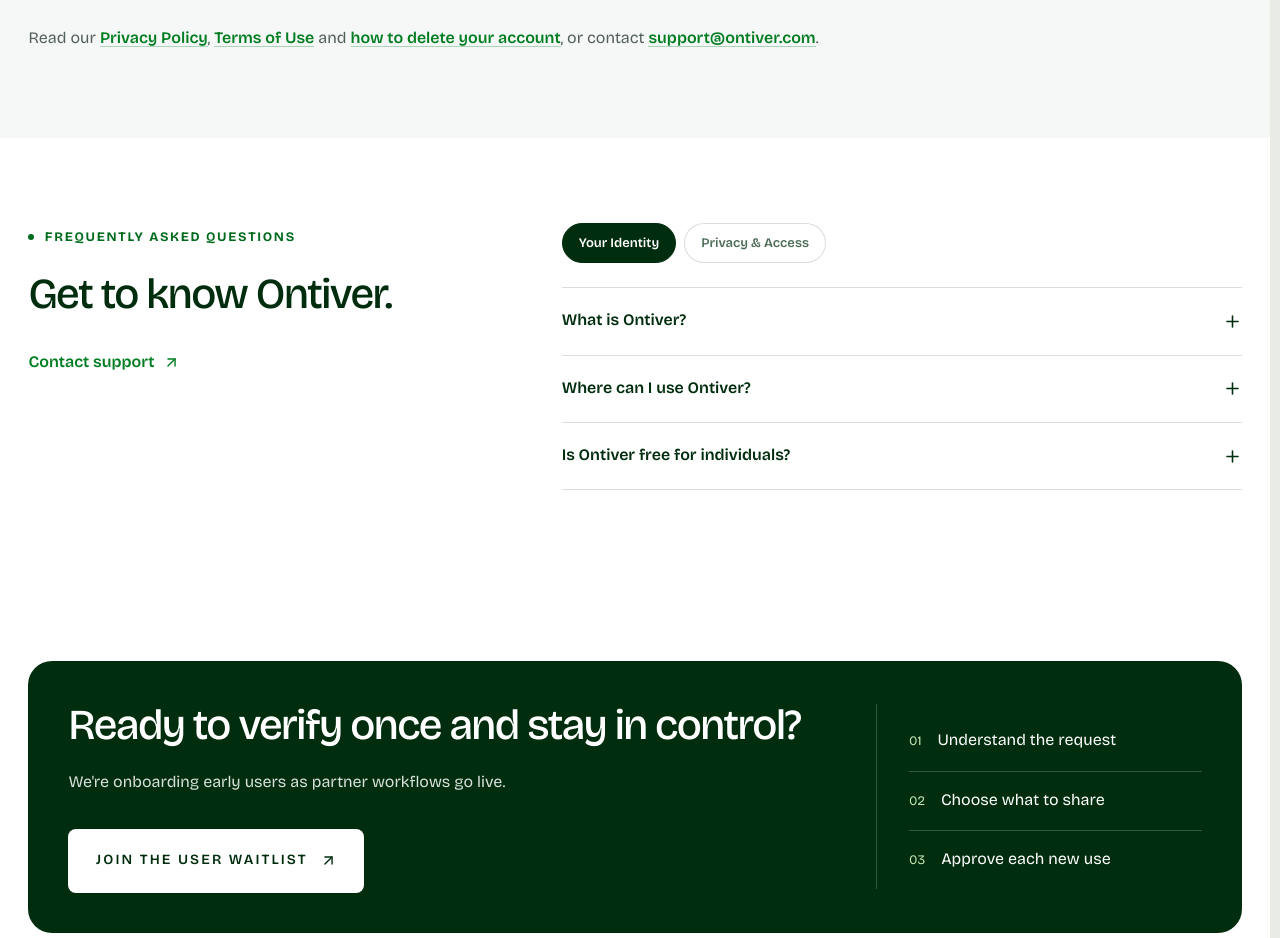
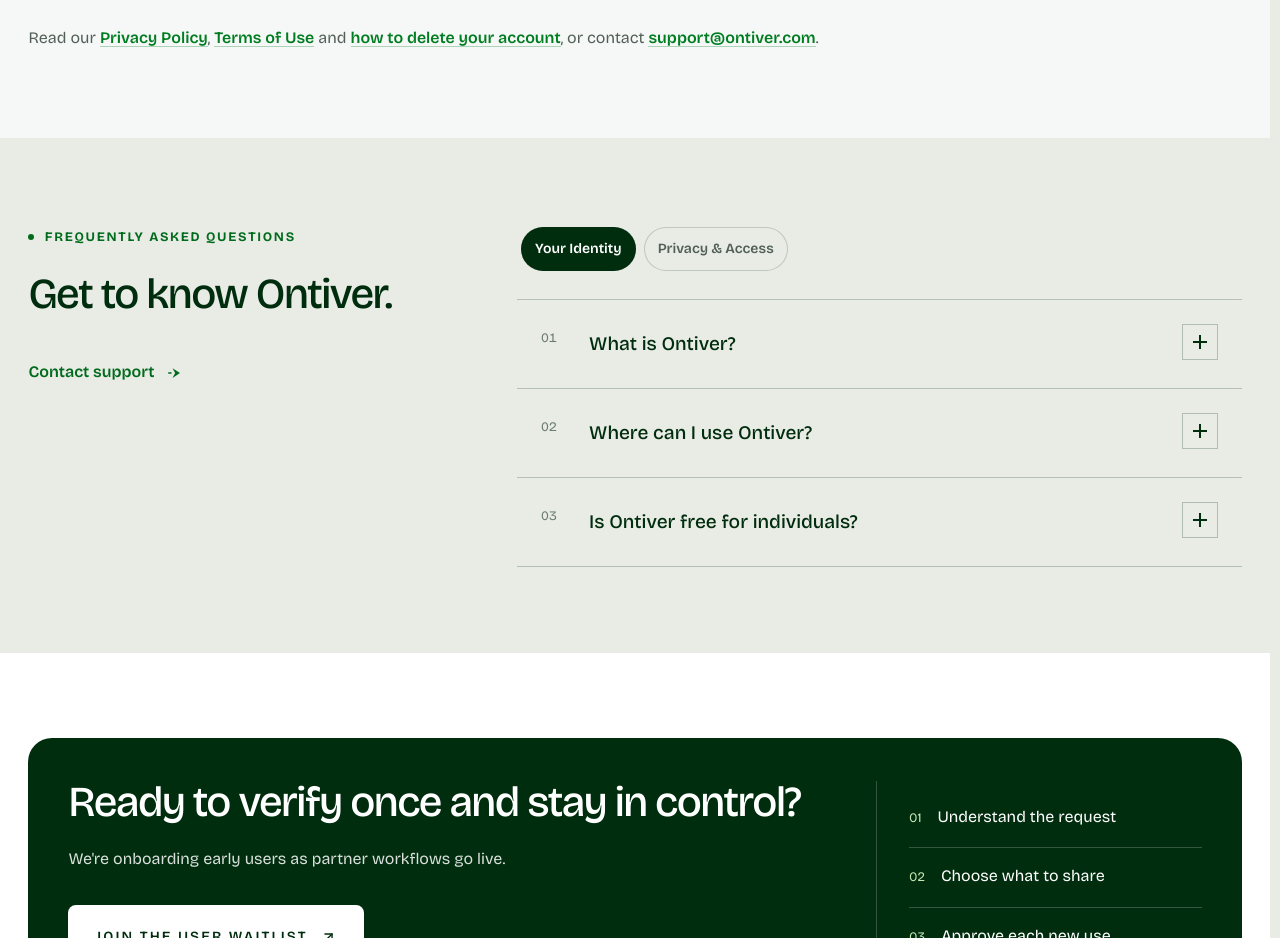
Before and after one commit to joinverza/ontiver_landing, a React (Vite) app: page / in a window 1280 px wide. Shown: the part 2860-3798 px from the top of the page. Built offline with nearby package versions, Linux system fonts and the light colour scheme; no server answers.

Commit message:
feat(faq): redesign question rows and animate category selections

```diff
--- a/src/shared/components/FAQ.tsx
+++ b/src/shared/components/FAQ.tsx
@@ -1,13 +1,17 @@
-import { useState } from "react";
-import { ArrowUpRight, Plus } from "lucide-react";
+import ActionIcon from "./ui/ActionIcon";
+import { useId, useState } from "react";
 import { Link } from "react-router-dom";
 import { faqGroups, individualFaqGroups } from "../data/faq";
 import AuroraBadge from "./ui/AuroraBadge";
+import SlidingPill from "./ui/SlidingPill";
+import "./faq.css";
 
 type PricingFAQProps = { variant?: "pricing" | "enterprise" | "individual" };
 
 const PricingFAQ = ({ variant = "pricing" }: PricingFAQProps) => {
   const [selectedGroup, setSelectedGroup] = useState(0);
+  const [openQuestion, setOpenQuestion] = useState<string | null>(null);
+  const instanceId = useId();
   const groups =
     variant === "individual"
       ? individualFaqGroups
@@ -22,65 +26,93 @@ const PricingFAQ = ({ variant = "pricing" }: PricingFAQProps) => {
     individual: "Get to know Ontiver.",
   }[variant];
   return (
-    <section id="faq" className="section-space bg-white">
-      <div className="site-container grid gap-10 lg:grid-cols-[1fr_1.5fr] lg:gap-20">
+    <section
+      id="faq"
+      className="section-space faq-section"
+      aria-labelledby={`${instanceId}-heading`}
+    >
+      <div className="site-container faq-layout">
+        <div className="faq-introduction">
           <div data-scroll-reveal>
             <AuroraBadge>Frequently asked questions</AuroraBadge>
-          <h2 className="section-heading mt-5">{heading}</h2>
+            <h2 id={`${instanceId}-heading`} className="section-heading mt-5">
+              {heading}
+            </h2>
             <Link
               to={variant === "individual" ? "/support" : "/enterprise/support"}
-            className="mt-8 inline-flex items-center gap-2 text-sm font-semibold text-[#007d21]"
+              className="faq-support-link mt-8"
             >
               Contact support
-            <ArrowUpRight size={17} />
+              <ActionIcon size={18} aria-hidden="true" />
             </Link>
           </div>
-        <div>
-          <div className="mb-6 flex flex-wrap gap-2" role="group" aria-label="Question categories">
-            {groups.map((group, index) => (
+        </div>
+        <div className="faq-content">
+          <SlidingPill
+            label="Question categories"
+            value={selectedGroup}
+            onChange={(index) => {
+              setSelectedGroup(index);
+              setOpenQuestion(null);
+            }}
+            options={groups.map((group, index) => ({ value: index, label: group.group }))}
+            layout="wrap"
+            size="compact"
+            className="mb-6"
+          />
+          <div className="faq-list">
+            {items.map((item, index) => {
+              const questionKey = `${currentGroup.group}-${item.question}`;
+              const expanded = openQuestion === questionKey;
+              const questionId = `${instanceId}-question-${index}`;
+              const answerId = `${instanceId}-answer-${index}`;
+              return (
+                <article key={questionKey} className="faq-item" data-open={expanded || undefined}>
+                  <h3>
                     <button
-                key={group.group}
+                      id={questionId}
                       type="button"
-                aria-pressed={index === selectedGroup}
-                onClick={() => setSelectedGroup(index)}
-                className={`min-h-10 rounded-full border px-4 py-2 text-meta font-semibold transition-colors ${index === selectedGroup ? "border-[#002d0e] bg-[#002d0e] text-white" : "border-[#002d0e]/15 bg-white text-[#002d0e]/70 hover:border-[#007d21]"}`}
+                      className="faq-question"
+                      aria-expanded={expanded}
+                      aria-controls={answerId}
+                      onClick={() => setOpenQuestion(expanded ? null : questionKey)}
                     >
-                {group.group}
+                      <span className="faq-index" aria-hidden="true">
+                        {String(index + 1).padStart(2, "0")}
+                      </span>
+                      <span>{item.question}</span>
+                      <span className="faq-mark" aria-hidden="true" />
                     </button>
+                  </h3>
+                  <div
+                    id={answerId}
+                    className="faq-answer"
+                    role="region"
+                    aria-labelledby={questionId}
+                    aria-hidden={!expanded}
+                    inert={!expanded}
+                  >
+                    <div className="faq-answer-inner">
+                      <div className="faq-answer-copy">
+                        <p className="text-body">{item.answer}</p>
+                        {item.link &&
+                          (/^https?:/.test(item.link.to) ? (
+                            <a href={item.link.to} className="faq-answer-link">
+                              {item.link.label}
+                              <ActionIcon size={17} aria-hidden="true" />
+                            </a>
+                          ) : (
+                            <Link to={item.link.to} className="faq-answer-link">
+                              {item.link.label}
+                              <ActionIcon size={17} aria-hidden="true" />
+                            </Link>
                           ))}
                       </div>
-          <div className="divide-y divide-[#002d0e]/15 border-y border-[#002d0e]/15">
-            {items.map((item) => (
-              <details
-                key={currentGroup.group + item.question}
-                name={`faq-${variant}`}
-                className="group py-5"
-              >
-                <summary className="flex list-none items-center justify-between gap-5 text-body font-semibold [&::-webkit-details-marker]:hidden">
-                  {item.question}
-                  <Plus size={19} className="shrink-0 transition-transform group-open:rotate-45" />
-                </summary>
-                <p className="pt-4 pr-6 text-body text-[#002d0e]/65">{item.answer}</p>
-                {item.link &&
-                  (/^https?:/.test(item.link.to) ? (
-                    <a
-                      href={item.link.to}
-                      className="mt-3 inline-flex items-center gap-2 text-body font-medium text-[#007d21]"
-                    >
-                      {item.link.label}
-                      <ArrowUpRight size={17} aria-hidden="true" />
-                    </a>
-                  ) : (
-                    <Link
-                      to={item.link.to}
-                      className="mt-3 inline-flex items-center gap-2 text-body font-medium text-[#007d21]"
-                    >
-                      {item.link.label}
-                      <ArrowUpRight size={17} aria-hidden="true" />
-                    </Link>
-                  ))}
-              </details>
-            ))}
+                    </div>
+                  </div>
+                </article>
+              );
+            })}
           </div>
         </div>
       </div>
--- /dev/null
+++ b/src/shared/components/faq.css
@@ -0,0 +1,205 @@
+.faq-section {
+  background: var(--surface-page);
+  color: #002d0e;
+  overflow-anchor: none;
+}
+
+.faq-layout {
+  display: grid;
+  align-items: start;
+  gap: 2.5rem;
+}
+
+.faq-introduction {
+  min-width: 0;
+  max-width: 32rem;
+}
+
+.faq-content {
+  min-width: 0;
+}
+
+.faq-support-link,
+.faq-answer-link {
+  display: inline-flex;
+  align-items: center;
+  gap: 0.625rem;
+  max-width: 100%;
+  min-height: 2.75rem;
+  color: var(--ink-accent);
+  font-size: var(--text-body);
+  font-weight: 600;
+  line-height: 1.4;
+  text-decoration: underline;
+  text-underline-offset: 0.3em;
+  text-decoration-color: transparent;
+}
+
+.faq-support-link:is(:hover, :focus-visible),
+.faq-answer-link:is(:hover, :focus-visible) {
+  text-decoration-color: currentColor;
+}
+
+.faq-support-link > svg,
+.faq-answer-link > svg {
+  flex-shrink: 0;
+}
+
+.faq-list {
+  --faq-row-padding: 1rem;
+  --faq-index-width: 1.5rem;
+  --faq-row-gap: 0.75rem;
+  border-top: 1px solid rgb(0 45 14 / 22%);
+}
+
+.faq-item {
+  position: relative;
+  border-bottom: 1px solid rgb(0 45 14 / 22%);
+}
+
+.faq-item[data-open] {
+  background: var(--surface-raised);
+}
+
+.faq-question {
+  display: grid;
+  grid-template-columns: var(--faq-index-width) minmax(0, 1fr) 2.25rem;
+  align-items: center;
+  gap: var(--faq-row-gap);
+  width: 100%;
+  min-height: 5.5rem;
+  padding: 1.25rem var(--faq-row-padding);
+  color: #002d0e;
+  font-size: clamp(1.125rem, 1.5vw, 1.625rem);
+  font-weight: 500;
+  line-height: 1.4;
+  text-align: left;
+  cursor: pointer;
+}
+
+.faq-question:focus-visible {
+  outline: 2px solid var(--ink-accent);
+  outline-offset: -2px;
+}
+
+.faq-index {
+  align-self: start;
+  margin-top: 0.3rem;
+  color: #6a7b6e;
+  font-size: var(--text-meta);
+  font-variant-numeric: tabular-nums;
+  font-weight: 400;
+}
+
+.faq-item[data-open] .faq-index {
+  color: var(--ink-accent);
+}
+
+.faq-mark {
+  position: relative;
+  width: 2.25rem;
+  height: 2.25rem;
+  align-self: start;
+  border: 1px solid rgb(0 45 14 / 24%);
+  color: #002d0e;
+}
+
+.faq-mark::before,
+.faq-mark::after {
+  position: absolute;
+  top: calc(50% - 1px);
+  left: calc(50% - 7px);
+  width: 14px;
+  height: 2px;
+  background: currentColor;
+  content: "";
+}
+
+.faq-mark::after {
+  transform: rotate(90deg);
+}
+
+.faq-question:is(:hover, :focus-visible) .faq-mark,
+.faq-item[data-open] .faq-mark {
+  border-color: #002d0e;
+  background: #002d0e;
+  color: #fff;
+}
+
+.faq-item[data-open] .faq-mark::after {
+  transform: rotate(0deg);
+}
+
+.faq-answer {
+  display: grid;
+  grid-template-rows: 0fr;
+  opacity: 0;
+}
+
+.faq-item[data-open] .faq-answer {
+  grid-template-rows: 1fr;
+  opacity: 1;
+}
+
+.faq-answer-inner {
+  min-height: 0;
+  overflow: hidden;
+}
+
+.faq-answer-copy {
+  padding: 0 var(--faq-row-padding) 1.5rem
+    calc(var(--faq-row-padding) + var(--faq-index-width) + var(--faq-row-gap));
+  color: #526058;
+}
+
+.faq-answer-link {
+  margin-top: 0.75rem;
+}
+
+@media (min-width: 640px) {
+  .faq-list {
+    --faq-row-padding: 1.5rem;
+    --faq-index-width: 2rem;
+    --faq-row-gap: 1rem;
+  }
+
+  .faq-question {
+    padding-block: 1.5rem;
+  }
+
+  .faq-answer-copy {
+    padding-bottom: 1.75rem;
+  }
+}
+
+@media (min-width: 1000px) {
+  .faq-layout {
+    grid-template-columns: minmax(0, 0.85fr) minmax(0, 1.45fr);
+    gap: clamp(3rem, 5vw, 6rem);
+  }
+
+  .faq-introduction {
+    position: sticky;
+    top: calc(var(--site-header-height) + 1.5rem);
+  }
+}
+
+@media (prefers-reduced-motion: no-preference) {
+  html:not([data-motion="paused"]) .faq-answer {
+    transition:
+      grid-template-rows 320ms cubic-bezier(0.22, 1, 0.36, 1),
+      opacity 220ms ease;
+  }
+
+  html:not([data-motion="paused"]) .faq-item,
+  html:not([data-motion="paused"]) .faq-mark {
+    transition:
+      background-color 220ms ease,
+      color 220ms ease,
+      border-color 220ms ease;
+  }
+
+  html:not([data-motion="paused"]) .faq-mark::after {
+    transition: transform 280ms cubic-bezier(0.22, 1, 0.36, 1);
+  }
+}
```
Lines whose indentation alone changed are shown as unchanged.
